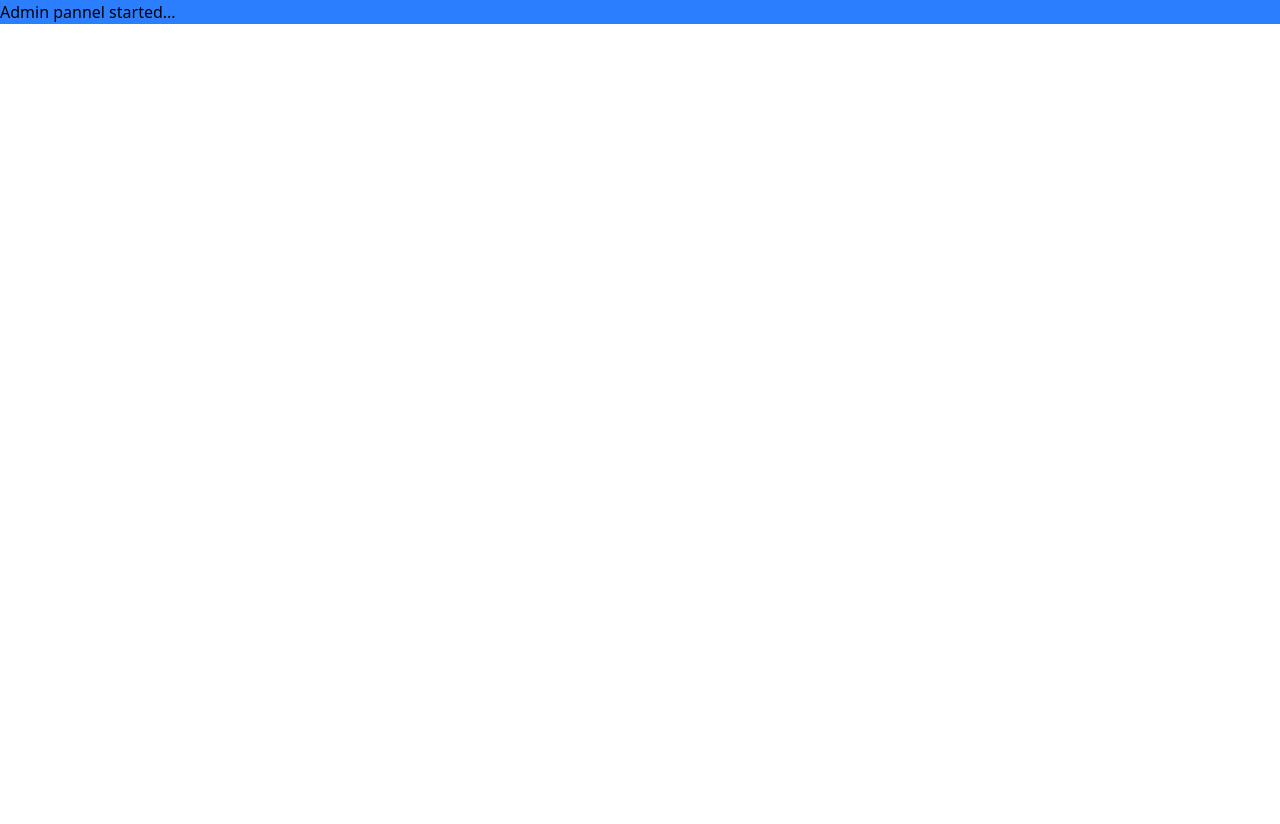
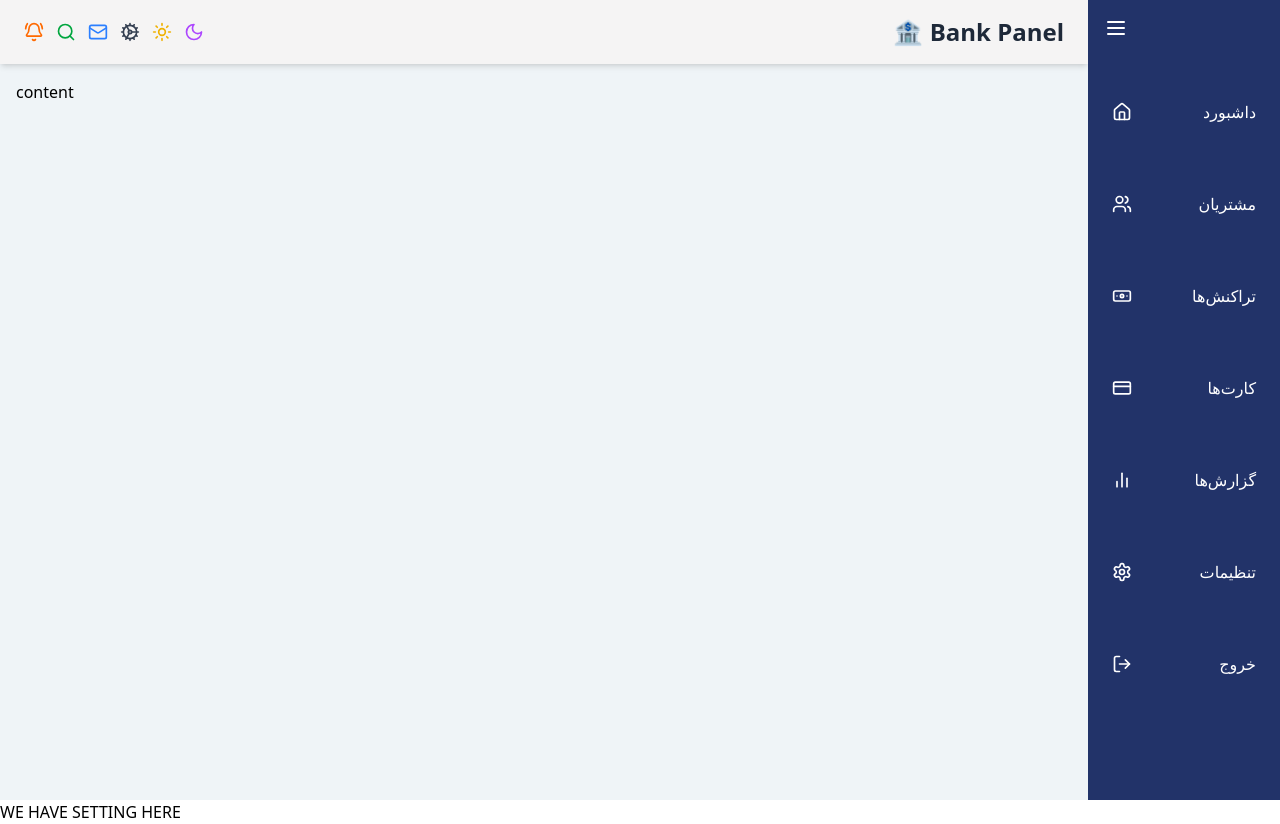
Before and after one commit to Elahe34/bank-admin-panel, a React (Vite) app: page /setting in a window 1280 px wide. Before the commit the page ends 800 px from the top, so only its background shows below. Built offline with nearby package versions, Linux system fonts and the light colour scheme.

Commit message:
import icons

```diff
--- a/package.json
+++ b/package.json
@@ -10,8 +10,10 @@
     "preview": "vite preview"
   },
   "dependencies": {
+    "@heroicons/react": "^2.2.0",
     "@reduxjs/toolkit": "^2.8.1",
     "@tailwindcss/vite": "^4.1.5",
+    "lucide-react": "^0.509.0",
     "my-vite-app": "file:",
     "react": "^19.1.0",
     "react-dom": "^19.1.0",
--- a/src/App.jsx
+++ b/src/App.jsx
@@ -1,8 +1,15 @@
+import { BrowserRouter as Router, Route, Routes } from "react-router-dom";
+import AdminLayout from "./Layout/AdminLayout";
+import Setting from "./Pages/Setting";
+
 function App() {
   return (
-    <>
-      <div className="bg-blue-500">Admin pannel started...</div>
-    </>
+    <Router>
+      <AdminLayout />
+      <Routes>
+        <Route path="/setting" element={<Setting />} />
+      </Routes>
+    </Router>
   );
 }
 
--- a/src/Components/Navbar.jsx
+++ b/src/Components/Navbar.jsx
@@ -1,7 +1,20 @@
 import React from "react";
+import { BellRing, Search, Mail, Cog, Sun, Moon } from "lucide-react";
 
 const Navbar = () => {
-  return <div></div>;
+  return (
+    <div className="h-16 w-full bg-[#f5f4f4] shadow-md flex items-center justify-between px-6">
+      <div className="flex items-center gap-3">
+        <BellRing className="text-orange-500 w-5 h-5 hover:scale-110 transition cursor-pointer" />
+        <Search className="text-green-600 w-5 h-5 hover:scale-110 transition cursor-pointer" />
+        <Mail className="text-blue-500 w-5 h-5 hover:scale-110 transition cursor-pointer" />
+        <Cog className="text-gray-700 w-5 h-5 hover:scale-110 transition cursor-pointer" />
+        <Sun className="text-yellow-500 w-5 h-5 hover:rotate-12 transition cursor-pointer" />
+        <Moon className="text-purple-500 w-5 h-5 hover:rotate-12 transition cursor-pointer" />
+      </div>
+      <div className="text-2xl font-semibold text-gray-800">🏦 Bank Panel</div>
+    </div>
+  );
 };
 
 export default Navbar;
--- a/src/Components/Sidebar.jsx
+++ b/src/Components/Sidebar.jsx
@@ -1,7 +1,30 @@
 import React from "react";
+import { sidebarItems } from "../data/sidebarItems";
+import { Menu } from "lucide-react";
 
 const Sidebar = () => {
-  return <div></div>;
+  return (
+    <div className="w-56 h-screen md:w-48 bg-[#223369] text-white p-4 ">
+      <div>
+        <Menu />
+      </div>
+      <ul className="mt-12">
+        {sidebarItems.map((item, index) => {
+          const { label } = item;
+          const Icon = item.icon;
+          return (
+            <li
+              className="flex mt-11 px-2 w-full h-12 hover:text-amber-700 hover:scale-110 justify-between items-center cursor-pointer"
+              key={index}
+            >
+              <Icon className="w-5 h-5" />
+              <span className="text-md">{label}</span>
+            </li>
+          );
+        })}
+      </ul>
+    </div>
+  );
 };
 
 export default Sidebar;
--- /dev/null
+++ b/src/Layout/AdminLayout.jsx
@@ -0,0 +1,19 @@
+import React from "react";
+import Navbar from "../Components/Navbar";
+import Sidebar from "../Components/Sidebar";
+
+const AdminLayout = () => {
+  return (
+    <div className="flex bg-[#eff4f7] ">
+      <div className="flex-1 flex flex-col">
+        <Navbar />
+        <div className="flex-1 p-4">
+          <p>content</p>
+        </div>
+      </div>
+      <Sidebar />
+    </div>
+  );
+};
+
+export default AdminLayout;
--- /dev/null
+++ b/src/Pages/Setting.jsx
@@ -0,0 +1,7 @@
+import React from "react";
+
+const Setting = () => {
+  return <div>WE HAVE SETTING HERE</div>;
+};
+
+export default Setting;
--- /dev/null
+++ b/src/data/sidebarItems.js
@@ -0,0 +1,48 @@
+// src/data/sidebarItems.js
+import {
+  Home,
+  Users,
+  Banknote,
+  CreditCard,
+  BarChart2,
+  Settings,
+  LogOut,
+} from "lucide-react";
+
+export const sidebarItems = [
+  {
+    label: "داشبورد",
+    icon: Home,
+    path: "/dashboard",
+  },
+  {
+    label: "مشتریان",
+    icon: Users,
+    path: "/customers",
+  },
+  {
+    label: "تراکنش‌ها",
+    icon: Banknote,
+    path: "/transactions",
+  },
+  {
+    label: "کارت‌ها",
+    icon: CreditCard,
+    path: "/cards",
+  },
+  {
+    label: "گزارش‌ها",
+    icon: BarChart2,
+    path: "/reports",
+  },
+  {
+    label: "تنظیمات",
+    icon: Settings,
+    path: "/settings",
+  },
+  {
+    label: "خروج",
+    icon: LogOut,
+    path: "/logout",
+  },
+];
--- /dev/null
+++ b/tailwind.config.js
@@ -0,0 +1,8 @@
+/** @type {import('tailwindcss').Config} */
+module.exports = {
+  content: ["./index.html", "./src/**/*.{js,jsx,ts,tsx}"],
+  theme: {
+    extend: {},
+  },
+  plugins: [],
+};
```
Also changed, not shown: src/main.jsx (+10 -11 lines), 1 other file (tests, documents, lock files or other folders).
